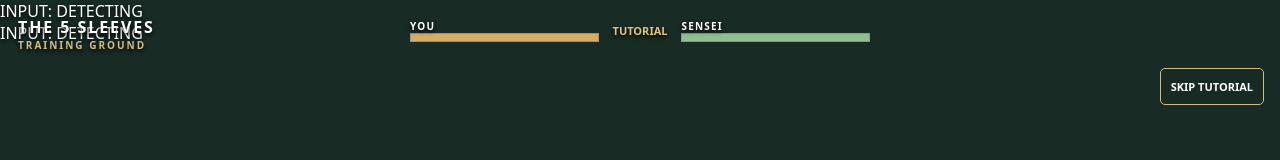
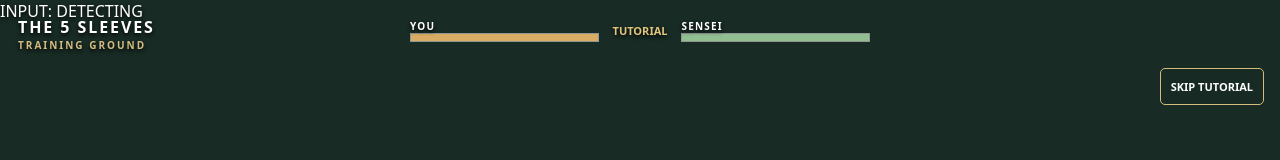
Before and after one commit to platinumsoundz/The-5-Sleeves-3D, a plain HTML site: page index.html in a window 1280 px wide. Shown: the top 160 px of the page. Drawn offline with nearby package versions, Linux system fonts and the light colour scheme.

Commit message:
update index.html

```diff
--- a/index.html
+++ b/index.html
@@ -1,3 +1,3 @@
 <!doctype html>
 <html lang="en"><head><meta charset="utf-8"><meta name="viewport" content="width=device-width,initial-scale=1,maximum-scale=1,user-scalable=no"><meta name="theme-color" content="#182b25"><title>The 5 Sleeves — Training Ground</title><link rel="stylesheet" href="src/styles.css"></head><body>
-<main id="game"><div id="hud"><div class="brand">THE 5 SLEEVES <span>TRAINING GROUND</span></div><div class="status"><div><b>YOU</b><div class="bar"><i id="player-health"></i></div></div><div id="phase">TUTORIAL</div><div><b>SENSEI</b><div class="bar"><i id="sensei-health"></i></div></div></div><div id="device">INPUT: DETECTING</div><div id="device">INPUT: DETECTING</div><div id="prompt"></div><button id="skip" type="button">SKIP TUTORIAL</button><div id="message" role="status"></div><div id="result" hidden></div></div><div id="touch-controls" aria-label="Touch controls"><div class="move-pad"><button data-action="forward">▲</button><button data-action="left">◀</button><button data-action="back">▼</button><button data-action="right">▶</button></div><div class="action-pad"><button data-action="attack">STAFF</button><button data-action="dodge">DODGE</button><button data-action="jump">JUMP</button><button data-action="aim">AIM</button><button data-action="confirm">A / UP</button><button data-action="sprint">RUN</button><button data-action="crouch">CROUCH</button></div></div><div id="loading">Preparing training ground…</div></main><script type="module" src="src/main.js"></script></body></html>
+<main id="game"><div id="hud"><div class="brand">THE 5 SLEEVES <span>TRAINING GROUND</span></div><div class="status"><div><b>YOU</b><div class="bar"><i id="player-health"></i></div></div><div id="phase">TUTORIAL</div><div><b>SENSEI</b><div class="bar"><i id="sensei-health"></i></div></div></div><div id="device" role="status">INPUT: DETECTING</div><div id="prompt"></div><button id="skip" type="button">SKIP TUTORIAL</button><button id="restart" type="button" hidden>RESTART PRACTICE</button><div id="message" role="status"></div><div id="result" hidden></div></div><div id="touch-controls" aria-label="Touch controls"><div class="move-pad"><button data-action="forward">▲</button><button data-action="left">◀</button><button data-action="back">▼</button><button data-action="right">▶</button></div><div class="action-pad"><button data-action="attack">STAFF</button><button data-action="dodge">DODGE</button><button data-action="jump">JUMP</button><button data-action="aim">AIM</button><button data-action="confirm">A / UP</button><button data-action="sprint">RUN</button><button data-action="crouch">CROUCH</button></div></div><div id="loading">Preparing training ground…</div></main><script type="module" src="src/main.js"></script></body></html>
```
